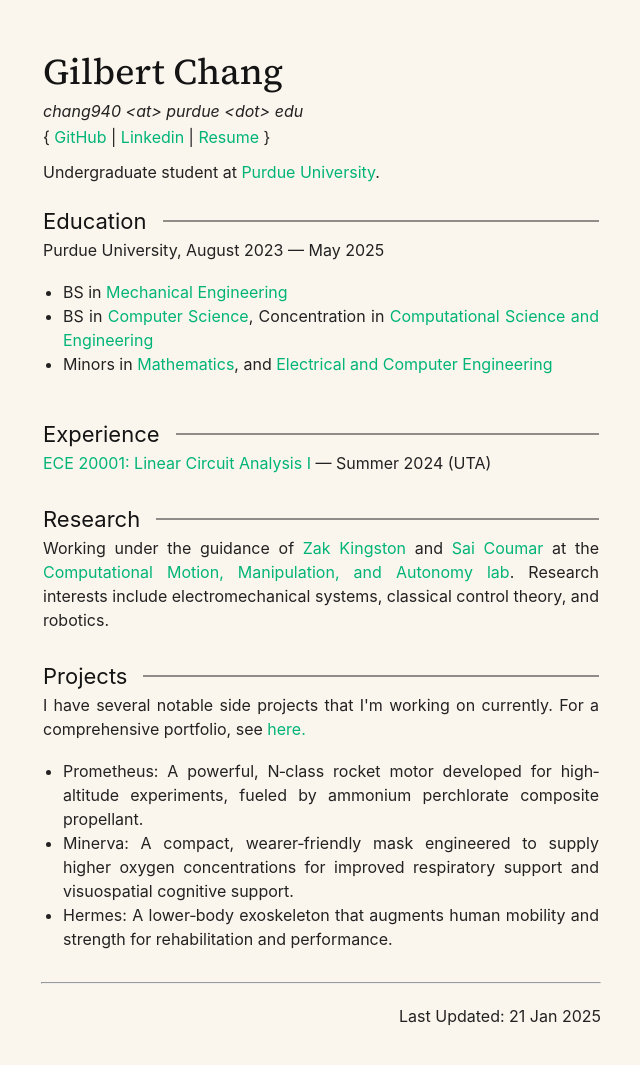
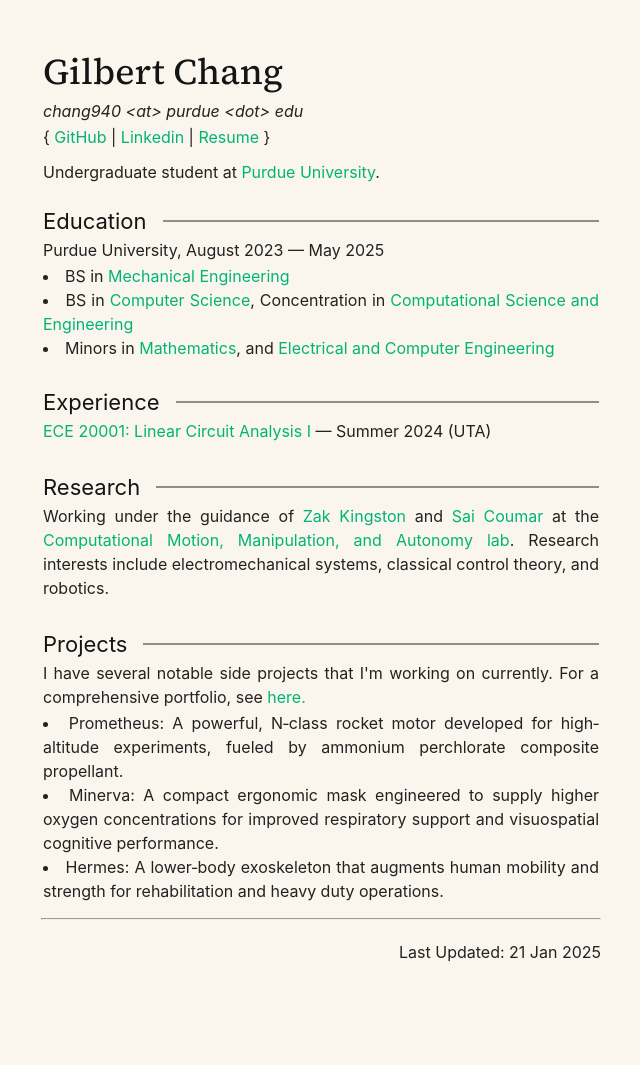
Before and after one commit to vindou/vindou, a Jekyll site: the page built from index.html, in a window 1280 px wide. Shown: the whole page, without its empty margins (319-959 px from the left). Built offline with Jekyll 4.4.1, drawn with Linux system fonts in a browser that asks for light colours; after the commit the page ends 1001 px from its top, so only the background shows below that.

Commit message:
Update index.html

```diff
--- a/index.html
+++ b/index.html
@@ -29,13 +29,11 @@
   <div class="subsection">
     <div class="text-container">
       <p>Purdue University, August 2023 — May 2025</p>
-      <ul>
       <li>BS in <a href="https://engineering.purdue.edu/ME">Mechanical Engineering</a></li>
       <li>BS in <a href="https://www.cs.purdue.edu/">Computer Science</a>, Concentration in
         <a href="https://www.cs.purdue.edu/undergraduate/curriculum/track-cse-fall2023.html">Computational Science and Engineering</a></li>
       <li>Minors in <a href="https://www.math.purdue.edu/">Mathematics</a>, and <a href="https://engineering.purdue.edu/ECE">
         Electrical and Computer Engineering</a></li>
-      </ul>
     </div>
   </div>
 </div>
@@ -79,14 +77,13 @@
       <p>I have several notable side projects that I'm working on currently. For
         a comprehensive portfolio, see <a href="https://gilcha.com/portfolio">here.</a>
       </p>
-      <ul>
       <li>Prometheus: A powerful, N‐class rocket motor developed for high‐altitude
         experiments, fueled by ammonium perchlorate composite propellant.</li>
-          <li>Minerva: A compact, wearer‐friendly mask engineered to supply higher
-            oxygen concentrations for improved respiratory support and visuospatial cognitive support.</li>
-          <li>Hermes: A lower‐body exoskeleton that augments human mobility and strength for rehabilitation
-             and performance.</li>
-      </ul>
+      <li>Minerva: A compact ergonomic mask engineered to supply higher
+        oxygen concentrations for improved respiratory support and visuospatial cognitive performance.</li>
+      <li>Hermes: A lower‐body exoskeleton that augments human mobility and strength for rehabilitation and
+        heavy duty operations.
+      </li>
     </div>
   </div>
 </div>
```
Lines whose indentation alone changed are shown as unchanged.
